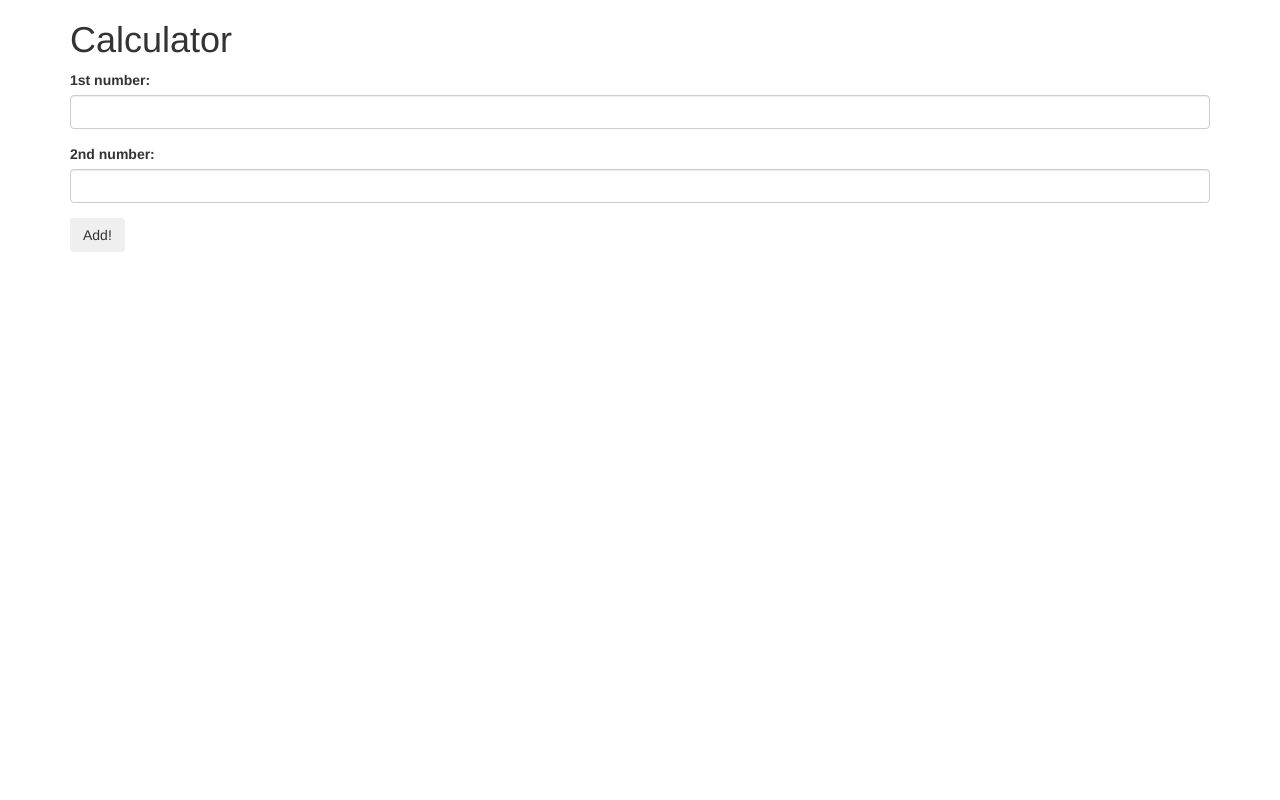
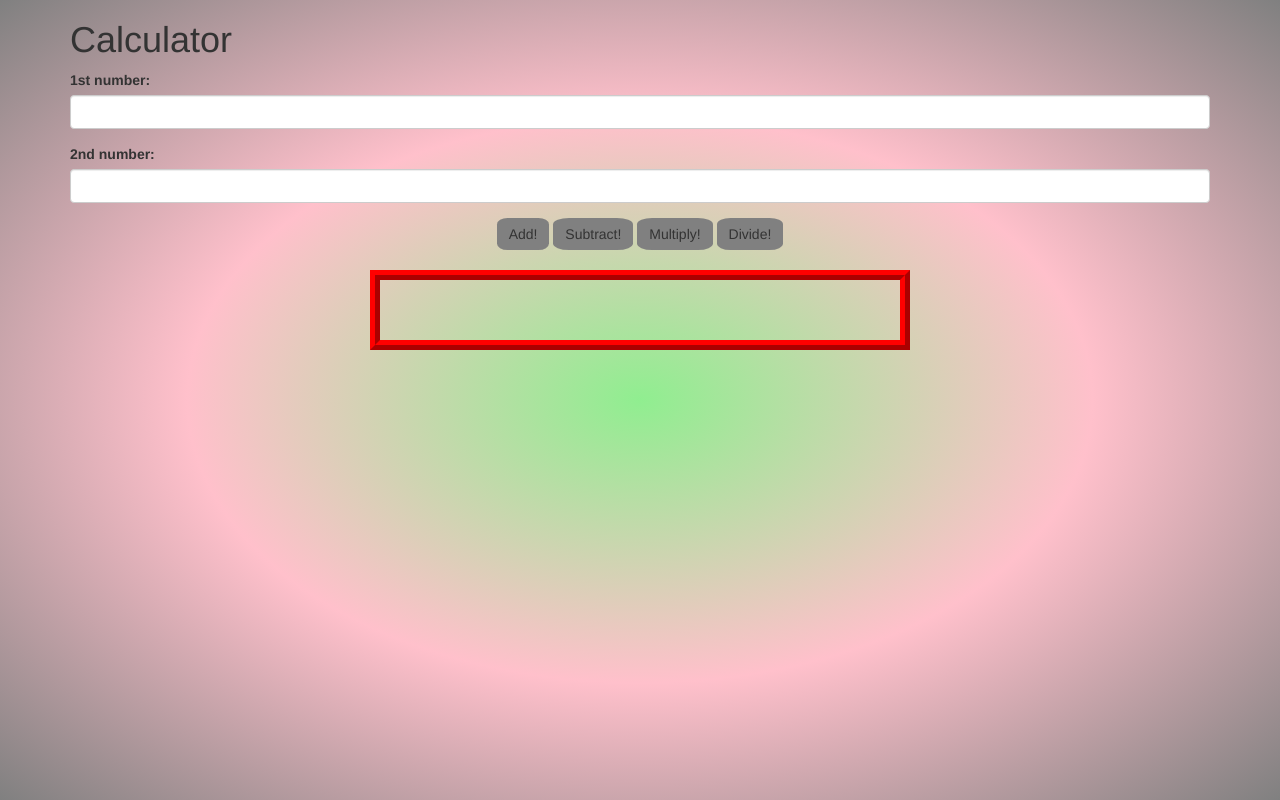
Before and after one commit to 3t8U/calculator, a plain HTML site: page index.html in a window 1280 px wide. Drawn offline with Linux system fonts and the light colour scheme.

Commit message:
fix answer button

```diff
--- a/css/styles.css
+++ b/css/styles.css
@@ -0,0 +1,39 @@
+.btn {
+  border: black;
+  border-radius: 20%;
+  background-color: grey;
+  text-align: center;
+}
+
+.btn-center {
+  text-align: center;
+}
+
+#output {
+  p
+  border: red;
+  font-size: 75px;
+  font-weight: bolder;
+  font-family: monospace;
+  text-decoration-color: red;
+  text-align: center;
+
+}
+
+.answer {
+  border: 10px;
+  border-style: ridge;
+  border-color: red;
+  margin-right: 300px;
+  margin-left: 300px;
+  padding-top: 30px;
+  padding-bottom: 30px;
+  padding-left: 15px;
+  padding-right: 15px;
+
+}
+
+body {
+  background: radial-gradient(lightgreen, pink, grey);
+  background-attachment: fixed;
+}
--- a/index.html
+++ b/index.html
@@ -19,10 +19,18 @@
           <label for="add2">2nd number:</label>
           <input id="add2" class="form-control" type="text">
         </div>
-        <button type="submit" class="btn">Add!</button>
+        <div class="btn-center">
+          <button type="submit" class="btn">Add!</button>
+          <button type="submit" class="btn">Subtract!</button>
+          <button type="submit" class="btn">Multiply!</button>
+          <button type="submit" class="btn">Divide!</button>
+        </div>
+        <br>
       </form>
-      <div id="output">
-      </div>
+        <div class="answer">
+          <div id="output">
+          </div>
+        </div>
     </div>
   </body>
 </html>
--- a/js/scripts.js
+++ b/js/scripts.js
@@ -29,4 +29,5 @@ $(document).ready(function(){
     $("#output").text(result);
 
 });
+
 });
```
